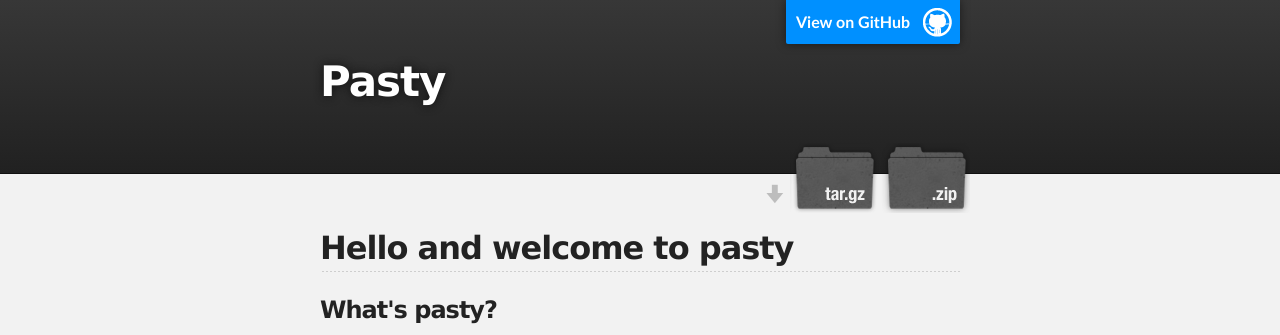
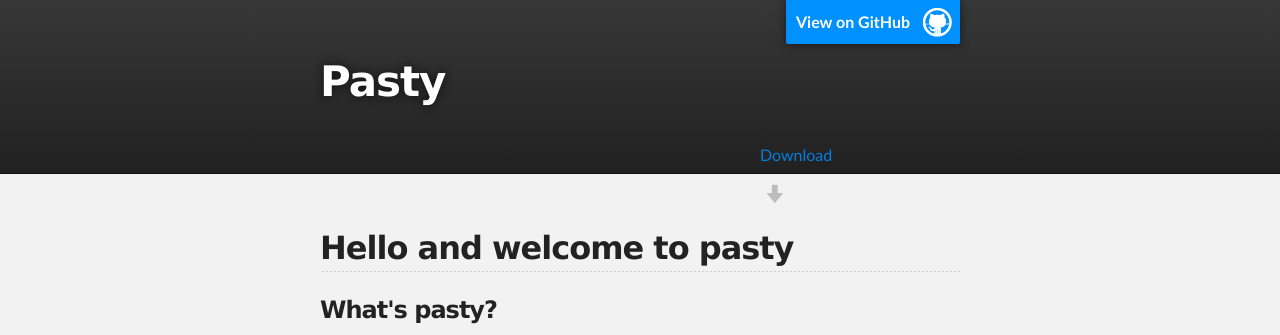
Before and after one commit to bagbag/pasty, a plain HTML site: page index.html in a window 1280 px wide. Shown: the top 335 px of the page. Drawn offline with Linux system fonts and the light colour scheme.

Commit message:
modified index.html

```diff
--- a/index.html
+++ b/index.html
@@ -22,8 +22,7 @@
           <h2 id="project_tagline"></h2>
 
             <section id="downloads">
-              <a class="zip_download_link" href="https://github.com/bagbag/pasty/zipball/master">Download this project as a .zip file</a>
-              <a class="tar_download_link" href="https://github.com/bagbag/pasty/tarball/master">Download this project as a tar.gz file</a>
+              <a href="https://github.com/bagbag/pasty/releases">Download</a>
             </section>
         </header>
     </div>
```
